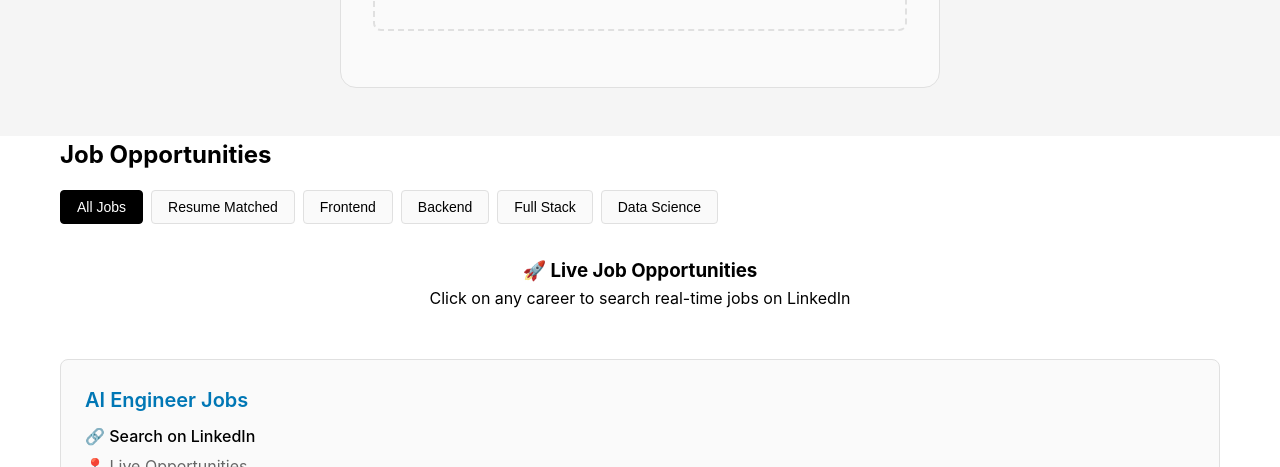
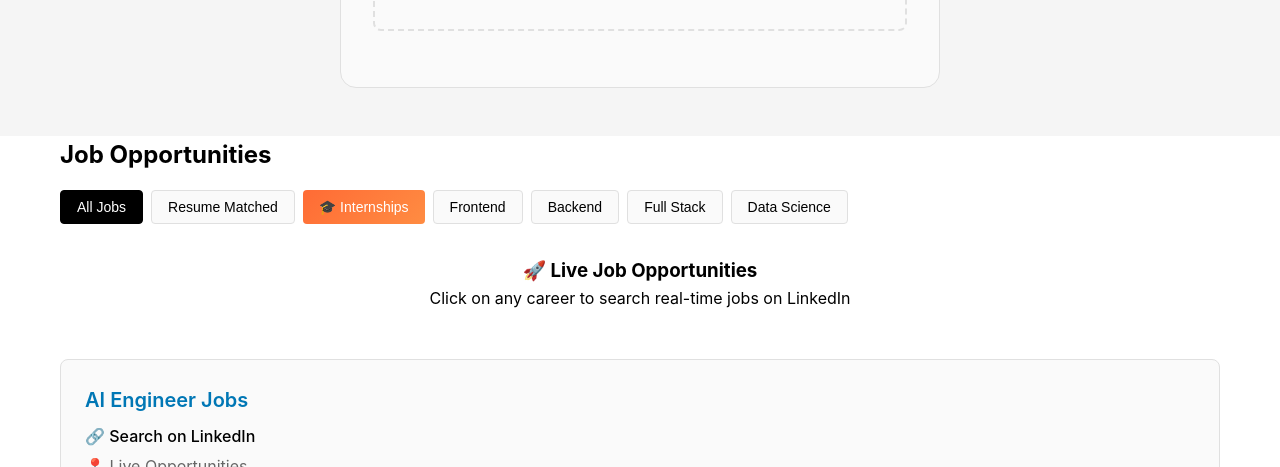
Before and after one commit to MUGDHA-P/ChooseWise---AI-Powered-Learning-Path-Generator, a website: page Choose.wise/jobs.html in a window 1280 px wide. Shown: the part 633-1100 px from the top of the page. Drawn offline with Linux system fonts and the light colour scheme.

Commit message:
feat: Add internship opportunities for students

```diff
--- a/Choose.wise/jobs.html
+++ b/Choose.wise/jobs.html
@@ -59,6 +59,7 @@
                     <div class="filter-options">
                         <button class="filter-btn active" data-filter="all">All Jobs</button>
                         <button class="filter-btn" data-filter="matched">Resume Matched</button>
+                        <button class="filter-btn" data-filter="internship">🎓 Internships</button>
                         <button class="filter-btn" data-filter="frontend">Frontend</button>
                         <button class="filter-btn" data-filter="backend">Backend</button>
                         <button class="filter-btn" data-filter="fullstack">Full Stack</button>
--- a/Choose.wise/resume-analyzer.js
+++ b/Choose.wise/resume-analyzer.js
@@ -197,11 +197,14 @@ class ResumeAnalyzer {
         }
 
         jobsList.innerHTML = jobs.map(job => `
-            <div class="job-card ${job.isMatched ? 'matched' : ''}" data-category="${job.category}">
+            <div class="job-card ${job.isMatched ? 'matched' : ''} ${job.category === 'internship' ? 'internship-card' : ''}" data-category="${job.category}">
                 ${job.matchPercentage ? `<div class="match-percentage">${job.matchPercentage}% Match</div>` : ''}
+                ${job.category === 'internship' ? '<div class="internship-badge">🎓 Internship</div>' : ''}
                 <h3 class="job-title">${job.title}</h3>
                 <div class="job-company">${job.company}</div>
                 <div class="job-location">${job.location}</div>
+                ${job.duration ? `<div class="job-duration"><strong>Duration:</strong> ${job.duration}</div>` : ''}
+                ${job.stipend ? `<div class="job-stipend"><strong>Stipend:</strong> ${job.stipend}</div>` : ''}
                 <div class="job-description">${job.description}</div>
                 <div class="job-skills">
                     <strong>Required Skills:</strong>
@@ -281,6 +284,78 @@ class ResumeAnalyzer {
                 description: "Create interactive user interfaces using Vue.js and modern CSS.",
                 requiredSkills: ["Vue.js", "JavaScript", "HTML", "CSS", "Vuex", "Webpack"],
                 applyLink: "https://example.com/apply/6"
+            },
+            {
+                id: 7,
+                title: "Software Development Intern",
+                company: "Google",
+                location: "Mountain View, CA",
+                category: "internship",
+                description: "Summer internship program for computer science students. Work on real projects with mentorship.",
+                requiredSkills: ["Programming", "Data Structures", "Algorithms", "Any Language"],
+                applyLink: "https://careers.google.com/internships",
+                duration: "3 months",
+                stipend: "$8000/month"
+            },
+            {
+                id: 8,
+                title: "Frontend Development Intern",
+                company: "Microsoft",
+                location: "Redmond, WA",
+                category: "internship",
+                description: "Learn modern web development while contributing to Microsoft products.",
+                requiredSkills: ["HTML", "CSS", "JavaScript", "React"],
+                applyLink: "https://careers.microsoft.com/internships",
+                duration: "3-6 months",
+                stipend: "$7500/month"
+            },
+            {
+                id: 9,
+                title: "Data Science Intern",
+                company: "Netflix",
+                location: "Los Gatos, CA",
+                category: "internship",
+                description: "Analyze user data and build recommendation algorithms for streaming platform.",
+                requiredSkills: ["Python", "Statistics", "Machine Learning", "SQL"],
+                applyLink: "https://jobs.netflix.com/internships",
+                duration: "4 months",
+                stipend: "$9000/month"
+            },
+            {
+                id: 10,
+                title: "Mobile App Development Intern",
+                company: "Uber",
+                location: "San Francisco, CA",
+                category: "internship",
+                description: "Build mobile features for millions of users worldwide.",
+                requiredSkills: ["React Native", "iOS", "Android", "Mobile Development"],
+                applyLink: "https://www.uber.com/careers/internships",
+                duration: "3 months",
+                stipend: "$8500/month"
+            },
+            {
+                id: 11,
+                title: "Backend Engineering Intern",
+                company: "Airbnb",
+                location: "San Francisco, CA",
+                category: "internship",
+                description: "Work on scalable backend systems serving millions of travelers.",
+                requiredSkills: ["Java", "Python", "Databases", "System Design"],
+                applyLink: "https://careers.airbnb.com/internships",
+                duration: "3-4 months",
+                stipend: "$8200/month"
+            },
+            {
+                id: 12,
+                title: "AI/ML Research Intern",
+                company: "OpenAI",
+                location: "San Francisco, CA",
+                category: "internship",
+                description: "Research and develop cutting-edge AI models and applications.",
+                requiredSkills: ["Python", "TensorFlow", "PyTorch", "Research", "Mathematics"],
+                applyLink: "https://openai.com/careers/internships",
+                duration: "3-6 months",
+                stipend: "$10000/month"
             }
         ];
     }
--- a/Choose.wise/styles.css
+++ b/Choose.wise/styles.css
@@ -1581,3 +1581,41 @@ body {
     margin-right: 0.5rem;
     margin-bottom: 0.25rem;
 }
+/* Internship-specific styles */
+.internship-card {
+    border-left: 4px solid #ff6b35;
+    background: linear-gradient(135deg, var(--card-background), rgba(255, 107, 53, 0.05));
+}
+
+.internship-badge {
+    background: #ff6b35;
+    color: white;
+    padding: 0.25rem 0.5rem;
+    border-radius: 0.25rem;
+    font-size: 0.75rem;
+    font-weight: 600;
+    display: inline-block;
+    margin-bottom: 0.5rem;
+}
+
+.job-duration, .job-stipend {
+    color: var(--secondary-color);
+    font-size: 0.9rem;
+    margin-bottom: 0.5rem;
+}
+
+.job-duration strong, .job-stipend strong {
+    color: var(--primary-color);
+}
+
+.filter-btn[data-filter="internship"] {
+    background: linear-gradient(135deg, #ff6b35, #ff8c42);
+    color: white;
+    border: none;
+}
+
+.filter-btn[data-filter="internship"]:hover,
+.filter-btn[data-filter="internship"].active {
+    background: linear-gradient(135deg, #e55a2b, #e67a35);
+    transform: translateY(-1px);
+}
```
